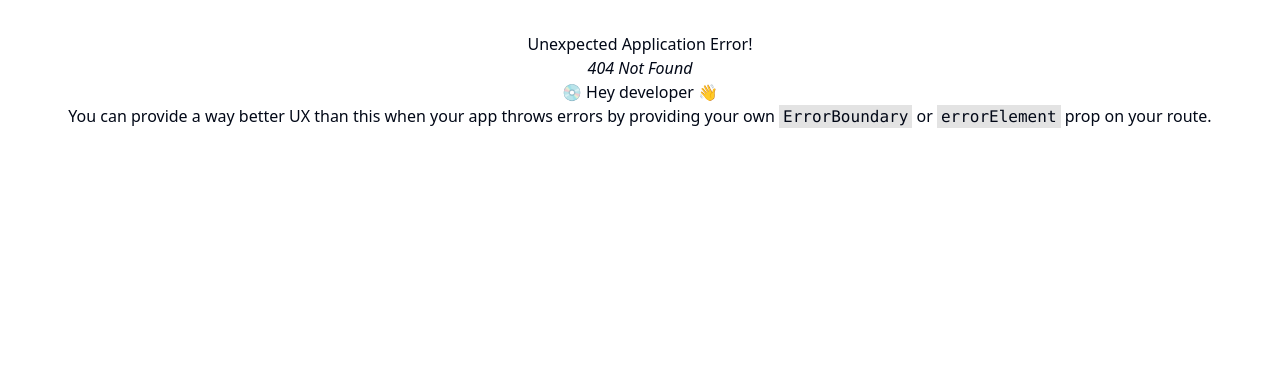
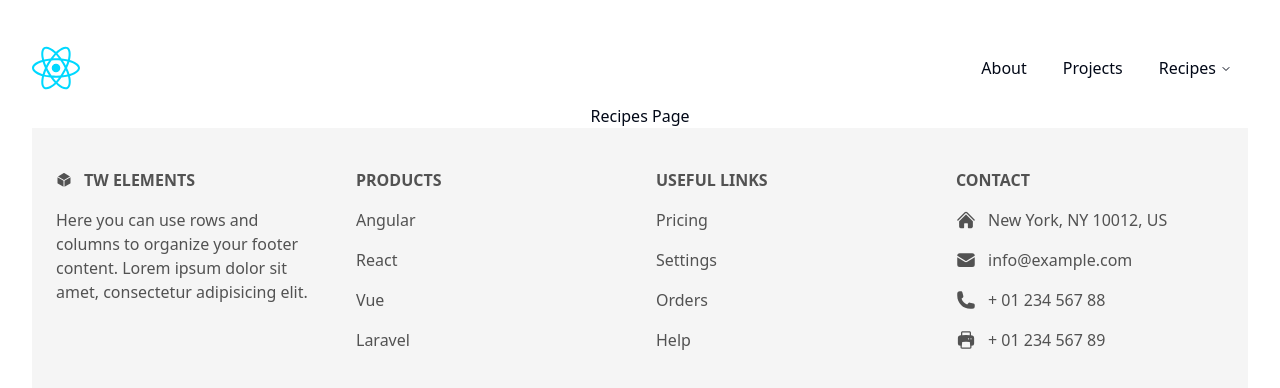
Before and after one commit to diontu/website, a React (Vite) app: page /recipes in a window 1280 px wide. Before the commit this address had no page. Shown: the top 388 px of the page. Built offline with nearby package versions, Linux system fonts and the light colour scheme.

Commit message:
minor: create pages and modified to use router

```diff
--- a/src/components/header/header.tsx
+++ b/src/components/header/header.tsx
@@ -3,8 +3,8 @@ import Navigation from '@/components/header/navigation-menu/navigation-menu'
 import reactLogo from '@/assets/react.svg'
 
 const nav = [
-    { title: 'About', href: 'hello' },
-    { title: 'Projects', href: 'hello' },
+    { title: 'About', href: '#about' },
+    { title: 'Projects', href: '#projects' },
     // TODO: make the recipes dynamic
     {
         title: 'Recipes',
@@ -16,6 +16,7 @@ const nav = [
                     'A delicious golden yellow crepe with a hint of Matcha!',
             },
         ],
+        // TODO: add another field that creates a "more recipes..." at the bottom that you could click
     },
 ]
 
--- /dev/null
+++ b/src/pages/home/home.tsx
@@ -0,0 +1,7 @@
+import BlankPage from '@/page-templates/blank-page/blank-page'
+
+const Home = (): JSX.Element => {
+    return <BlankPage>Home Page</BlankPage>
+}
+
+export default Home
--- /dev/null
+++ b/src/pages/recipes/recipe/recipe.tsx
@@ -0,0 +1,7 @@
+import BlankPage from '@/page-templates/blank-page/blank-page'
+
+const Recipe = (): JSX.Element => {
+    return <BlankPage>Recipe Page</BlankPage>
+}
+
+export default Recipe
--- /dev/null
+++ b/src/pages/recipes/recipes.tsx
@@ -0,0 +1,7 @@
+import BlankPage from '@/page-templates/blank-page/blank-page'
+
+const Recipes = (): JSX.Element => {
+    return <BlankPage>Recipes Page</BlankPage>
+}
+
+export default Recipes
--- a/src/styles/globals.css
+++ b/src/styles/globals.css
@@ -1,3 +1,10 @@
+#root {
+    max-width: 1280px;
+    margin: 0 auto;
+    padding: 2rem;
+    text-align: center;
+}
+
 @tailwind base;
 @tailwind components;
 @tailwind utilities;
```
Also changed, not shown: src/router/router.tsx (+7 -2 lines). Lines whose indentation alone changed are shown as unchanged.
